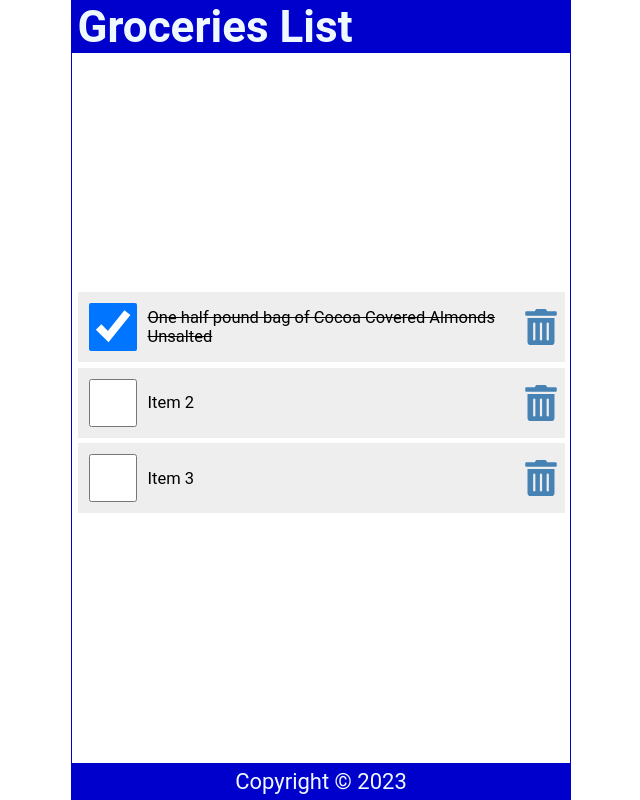
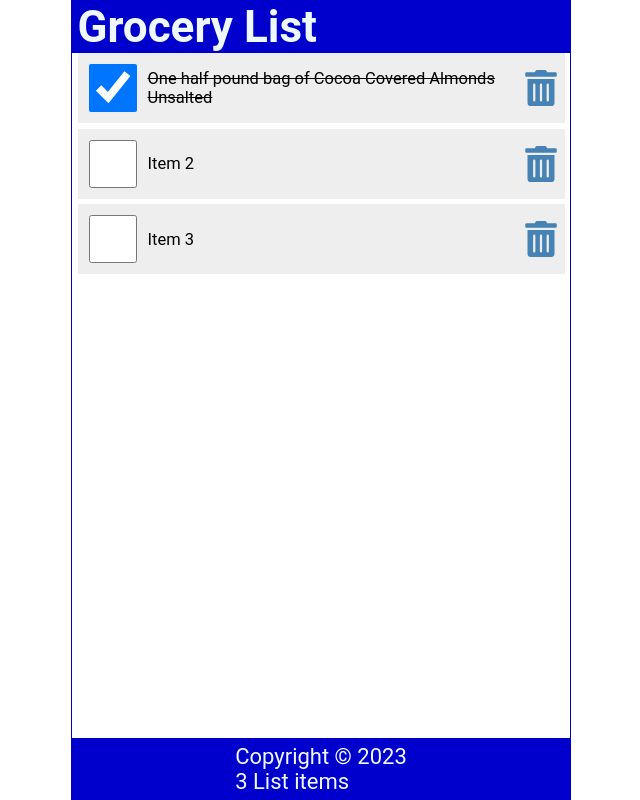
Before and after one commit to drili/React--MARCH-23----6031717496eecbdf74b2b68e405656c99988cdec70f371d0f42f33c311b5e128, a React (Create React App) app in the folder chapter_01/01tut/: page / in a window 1280 px wide. Shown: the whole page, without its empty margins (319-959 px from the left). Built offline with nearby package versions, Linux system fonts and the light colour scheme; the HTML template or start-up script is replaced by a standard one.

Commit message:
🔨 chapter 8 [DONE]

```diff
--- a/chapter_01/01tut/src/App.js
+++ b/chapter_01/01tut/src/App.js
@@ -1,13 +1,56 @@
 import Header from './Header'
 import Content from './Content'
 import Footer from './Footer'
+import { useState } from 'react'
 
 function App() {
+    const [items, setItems] = useState([
+        {
+            id: 1,
+            checked: true,
+            item: "One half pound bag of Cocoa Covered Almonds Unsalted"
+        },
+        {
+            id: 2,
+            checked: false,
+            item: "Item 2"
+        },
+        {
+            id: 3,
+            checked: false,
+            item: "Item 3"
+        }
+    ])
+
+    const handleCheck = (id) => {
+        const listItems = items.map(
+            (item) => item.id === id
+                ? { ...item, checked: !item.checked }
+                : item
+        )
+
+        setItems(listItems)
+        localStorage.setItem("shoppinglist", JSON.stringify(listItems))
+    }
+
+    const handleDelete = (id) => {
+        const listItems = items.filter((item) => item.id !== id)
+
+        setItems(listItems)
+        localStorage.setItem("shoppinglist", JSON.stringify(listItems))
+    }
+
     return (
         <div className="App">
-            <Header></Header>
-            <Content></Content>
-            <Footer></Footer>
+            <Header title="Grocery List"></Header>
+            <Content
+                items={items}
+                handleCheck={handleCheck}
+                handleDelete={handleDelete}
+            ></Content>
+            <Footer
+                length={items.length}
+            ></Footer>
         </div>
     )
 }
--- a/chapter_01/01tut/src/Content.js
+++ b/chapter_01/01tut/src/Content.js
@@ -1,73 +1,15 @@
 import React from 'react'
-import { useState } from 'react'
-import { FaTrashAlt } from "react-icons/fa"
+import ItemList from './ItemList'
 
-const Content = () => {
-    const [items, setItems] = useState([
-        {
-            id: 1,
-            checked: true,
-            item: "One half pound bag of Cocoa Covered Almonds Unsalted"
-        },
-        {
-            id: 2,
-            checked: false,
-            item: "Item 2"
-        },
-        {
-            id: 3,
-            checked: false,
-            item: "Item 3"
-        }
-    ])
-
-    const handleCheck = (id) => {
-        const listItems = items.map(
-            (item) => item.id === id
-                ? { ...item, checked: !item.checked }
-                : item
-        )
-
-        setItems(listItems)
-        localStorage.setItem("shoppinglist", JSON.stringify(listItems))
-    }
-
-    const handleDelete = (id) => {
-        const listItems = items.filter((item) => item.id !== id)
-
-        setItems(listItems)
-        localStorage.setItem("shoppinglist", JSON.stringify(listItems))
-    }
-
+const Content = ({ items, handleCheck, handleDelete }) => {
     return (
         <main>
             {items.length ? (
-                <ul>
-                    {items.map((item) => (
-                        <li className="item" key={item.id}>
-                            <input
-                                type="checkbox"
-                                checked={item.checked}
-                                onChange={() => handleCheck(item.id)}
-                            />
-
-                            <label
-                                htmlFor=""
-                                onDoubleClick={() => handleCheck(item.id)}
-                                style={(item.checked)
-                                    ? { textDecoration: "line-through" }
-                                    : null
-                                }
-                            >{item.item}</label>
-
-                            <FaTrashAlt
-                                role="button"
-                                tabIndex="0"
-                                onClick={() => handleDelete(item.id)}
-                            ></FaTrashAlt>
-                        </li>
-                    ))}
-                </ul>
+                <ItemList
+                    items={items}
+                    handleCheck={handleCheck}
+                    handleDelete={handleDelete}
+                ></ItemList>
             ) : (
                 <p style={{ marginTop: "0rem" }}>No items found!</p>
             )}
--- a/chapter_01/01tut/src/Footer.js
+++ b/chapter_01/01tut/src/Footer.js
@@ -1,11 +1,12 @@
 import React from 'react'
 
-const Footer = () => {
+const Footer = ({ length }) => {
     const today = new Date();
 
     return (
         <footer>
             <p>Copyright &copy; {today.getFullYear()}</p>
+            <p>{length} List {length === 1 ? "item" : "items"}</p>
         </footer>
     )
 }
--- a/chapter_01/01tut/src/Header.js
+++ b/chapter_01/01tut/src/Header.js
@@ -1,6 +1,6 @@
 import React from 'react'
 
-const Header = () => {
+const Header = ({ title }) => {
     const headerStyle = {
         // backgroundColor: "mediumblue",
         // color: "#fff",
@@ -9,9 +9,13 @@
 
     return (
         <header style={headerStyle}>
-            <h1>Groceries List</h1>
+            <h1>{title}</h1>
         </header>
     )
 }
 
+Header.defaultProps = {
+    title: "Default Title"
+}
+
 export default Header
--- /dev/null
+++ b/chapter_01/01tut/src/ItemList.js
@@ -0,0 +1,19 @@
+import React from 'react'
+import LineItem from './LineItem'
+
+const ItemList = ({ items, handleCheck, handleDelete }) => {
+    return (
+        <ul>
+            {items.map((item) => (
+                <LineItem
+                    key={item.id}
+                    item={item}
+                    handleCheck={handleCheck}
+                    handleDelete={handleDelete}
+                ></LineItem>
+            ))}
+        </ul>
+    )
+}
+
+export default ItemList
--- /dev/null
+++ b/chapter_01/01tut/src/LineItem.js
@@ -0,0 +1,32 @@
+import React from 'react'
+import { FaTrashAlt } from "react-icons/fa"
+
+const LineItem = ({ item, handleCheck, handleDelete }) => {
+    return (
+        <li className="item" key={item.id}>
+            <input
+                type="checkbox"
+                checked={item.checked}
+                onChange={() => handleCheck(item.id)}
+            />
+
+            <label
+                htmlFor=""
+                onDoubleClick={() => handleCheck(item.id)}
+                style={(item.checked)
+                    ? { textDecoration: "line-through" }
+                    : null
+                }
+            >{item.item}</label>
+
+            <FaTrashAlt
+                role="button"
+                tabIndex="0"
+                onClick={() => handleDelete(item.id)}
+                aria-label={`Delete ${item.item}`}
+            ></FaTrashAlt>
+        </li>
+    )
+}
+
+export default LineItem
--- a/chapter_01/01tut/src/index.css
+++ b/chapter_01/01tut/src/index.css
@@ -44,7 +44,7 @@
     display: flex;
     flex-direction: column;
     flex-grow: 1;
-    justify-content: center;
+    justify-content: flex-start;
     align-items: center;
     overflow-y: auto;
 }
```
